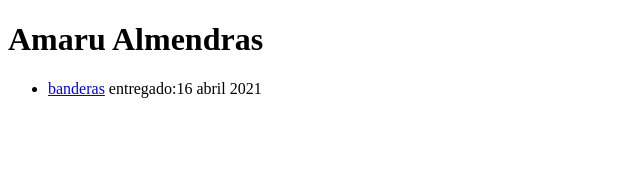
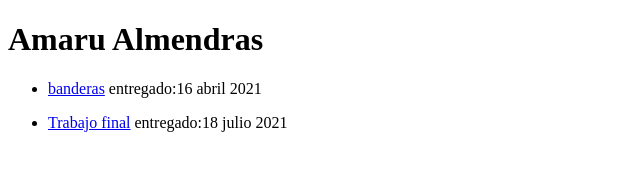
Before and after one commit to AmaruAlmendrasArellano/Entregas_Finales, a plain HTML site: page index.html in a window 1280 px wide. Shown: the whole page, without its empty margins (0-640 px from the left). Drawn offline with Linux system fonts and the light colour scheme.

Commit message:
Update index.html

```diff
--- a/index.html
+++ b/index.html
@@ -18,5 +18,13 @@
 
 </ul>
 
+<ul>
+    <li>
+        <a href="pagina musica/index.html">Trabajo final</a>
+        entregado:18 julio 2021
+   </li>
+
+</ul>
+
 </body>
 </html>
```
